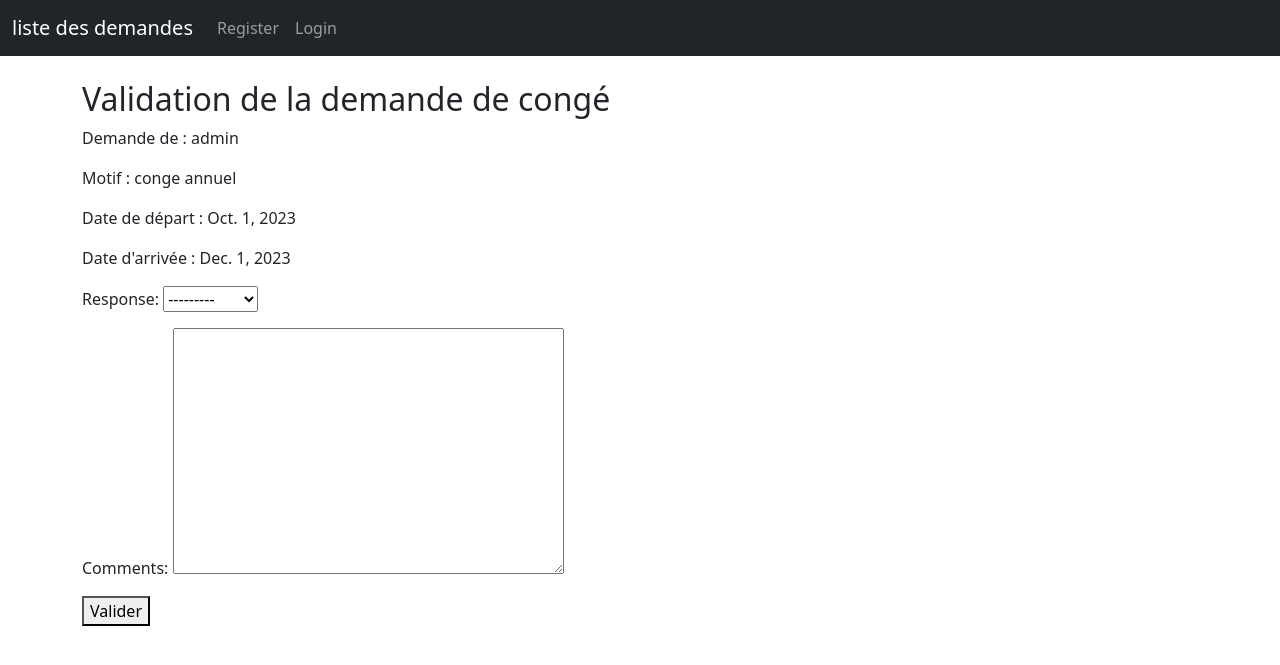
After one commit to coumbasira/Gestionpersonnel, a Django app: page /valider_demande/2/ in a window 1280 px wide. The commit adds this page. Shown: the top 665 px of the page. Run offline with Django 4.2, Linux system fonts and the light colour scheme; data comes from the database, SQL or seed files in the repository; both versions use the stored data as it was after the commit.

Commit message:
validation de la demande de conge

```diff
--- a/conge/forms.py
+++ b/conge/forms.py
@@ -3,6 +3,7 @@ from django.contrib.auth.forms import UserCreationForm
 from django.contrib.auth.models import User
 from django import forms
 from .models import CongeRequest
+from .models import ChefResponse
 class SignUpForm(UserCreationForm):
     email = forms.EmailField(label="",widget=forms.TextInput(attrs={'class':'form-control', 'placeholder':'Email Address'}))
     first_name = forms.CharField(label="", max_length=100, widget=forms.TextInput(attrs={'class':'form-control', 'placeholder':'First Name'}))
@@ -38,3 +39,9 @@ class DemandeCongeForm(forms.ModelForm):
     class Meta:
         model = CongeRequest
         fields = ['motif', 'date_depart', 'date_arrivee']
+
+
+class ChefResponseForm(forms.ModelForm):
+    class Meta:
+        model = ChefResponse
+        fields = ['response', 'comments']
--- a/conge/templates/liste.html
+++ b/conge/templates/liste.html
@@ -26,7 +26,8 @@
         <td>{{ congerequest.motif }}</td>
         <td>{{ congerequest.date_depart }}</td>
         <td> {{ congerequest.date_arrivee }}</td>
-        <td>{{ congerequest.status }}</td>
+        <td><a href="{% url 'valider_demande' congerequest.id %}">{{ congerequest.status }}</a></td>
+
 
     </tr>
 
--- /dev/null
+++ b/conge/templates/valider_demande.html
@@ -0,0 +1,15 @@
+{% extends 'base.html' %}
+
+{% block content %}
+  <h2>Validation de la demande de congé</h2>
+  <p>Demande de : {{ demande.user }}</p>
+  <p>Motif : {{ demande.motif }}</p>
+  <p>Date de départ : {{ demande.date_depart }}</p>
+  <p>Date d'arrivée : {{ demande.date_arrivee }}</p>
+
+  <form method="post">
+    {% csrf_token %}
+    {{ form.as_p }}
+    <button type="submit">Valider</button>
+  </form>
+{% endblock %}
--- a/conge/urls.py
+++ b/conge/urls.py
@@ -7,5 +7,5 @@ urlpatterns = [
     path('logout/', views.logout_user, name='logout'),
     path('register/', views.register_user, name='register'),
     path('demande_conge/', views.demande_conge, name='demande_conge'),
-
+    path('valider_demande/<int:demande_id>/', views.valider_demande, name='valider_demande'),
 ]
--- a/conge/views.py
+++ b/conge/views.py
@@ -4,8 +4,9 @@ from django.shortcuts import render, redirect
 from django.contrib.auth import authenticate, login, logout
 from django.contrib import messages
 from .forms import SignUpForm, DemandeCongeForm
-from .models import CongeRequest
-from .models import ChefResponse
+from .models import CongeRequest, ChefResponse
+from .forms import ChefResponseForm
+from django.shortcuts import render, get_object_or_404
 
 def liste(request):
     congerequests = CongeRequest.objects.all()
@@ -86,3 +87,25 @@ def demande_conge(request):
     else:
         messages.success(request, "Vous devez être connecté!")
         return redirect('liste')
+
+
+
+
+def valider_demande(request, demande_id):
+    demande = get_object_or_404(CongeRequest, id=demande_id)
+    if request.method == 'POST':
+        form = ChefResponseForm(request.POST)
+        if form.is_valid():
+            response = form.save(commit=False)
+            response.request = demande
+            response.save()
+            # Mettre à jour le statut de la demande en fonction de la réponse (approuvé ou rejeté)
+            if response.response == 'approved':
+                demande.status = 'approved'
+            else:
+                demande.status = 'rejected'
+            demande.save()
+            return redirect('liste')
+    else:
+        form = ChefResponseForm()
+    return render(request, 'valider_demande.html', {'form': form, 'demande': demande})
```
Also changed, not shown: db.sqlite3.
